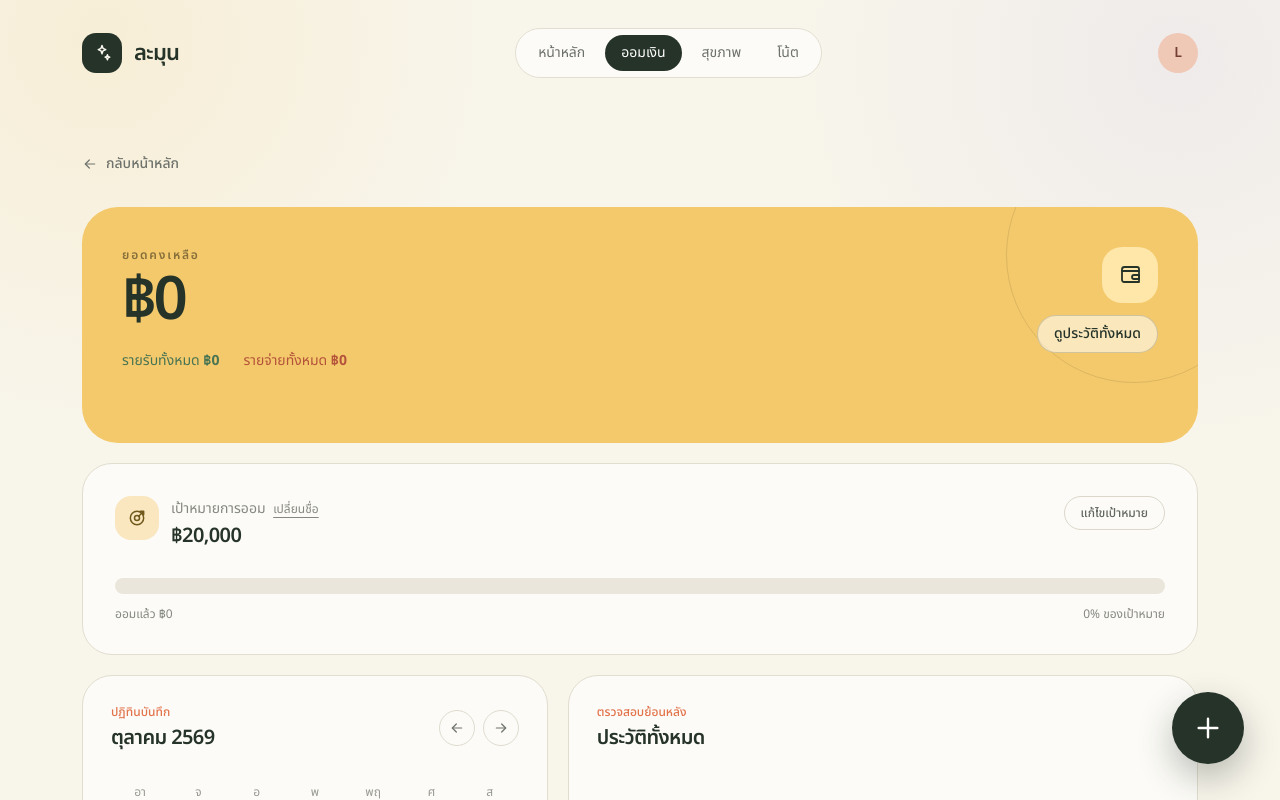
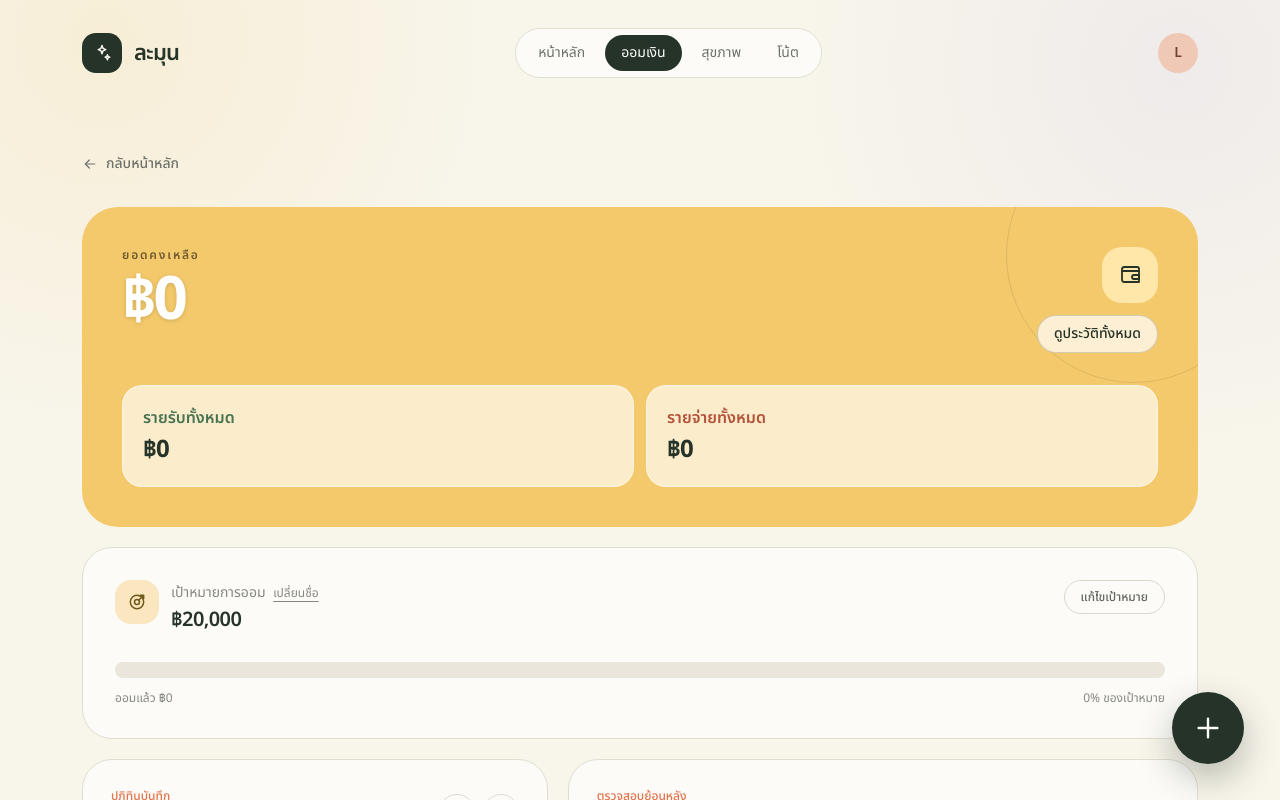
Before and after one commit to smmm1/money102, a React (Vite) app: page / in a window 1280 px wide. Both pictures are taken after a click on the button "ออมเงิน". Shown: the top 800 px of the page. Built offline with nearby package versions, Linux system fonts and the light colour scheme.

Commit message:
Restore savings hero dimensions and improve balance and totals contrast

```diff
--- a/src/SavingsPage.tsx
+++ b/src/SavingsPage.tsx
@@ -363,26 +363,32 @@ export default function SavingsPage({ onBack }: { onBack: () => void }) {
 
       <section className="relative overflow-hidden rounded-[36px] bg-[#F4C96B] p-7 md:p-10">
         <span className="absolute -right-16 -top-20 h-64 w-64 rounded-full border border-black/10" />
-        <div className="relative mb-8 flex flex-wrap items-start justify-between gap-5">
-          <div>
-            <p className="mb-2 text-xs font-semibold uppercase tracking-[0.15em] text-black/45">
+        <div className="relative mb-8 flex items-start justify-between gap-5">
+          <div className="min-w-0 flex-1">
+            <p className="mb-2 text-xs font-semibold uppercase tracking-[0.15em] text-black/55">
               ยอดคงเหลือ
             </p>
-            <h1 className="text-4xl font-semibold tracking-[-0.055em] text-[#263329] md:text-6xl">
+            <h1 className="text-4xl font-extrabold tracking-[-0.055em] text-white drop-shadow-sm md:text-6xl">
               {formatMoney.format(balance)}
             </h1>
-            <div className="mt-5 flex flex-wrap gap-x-6 gap-y-2 text-sm">
-              <span className="text-[#487453]">รายรับทั้งหมด <strong>{formatMoney.format(income)}</strong></span>
-              <span className="text-[#B4533B]">รายจ่ายทั้งหมด <strong>{formatMoney.format(expense)}</strong></span>
-            </div>
           </div>
-          <div className="flex flex-col items-end gap-3">
+          <div className="flex shrink-0 flex-col items-end gap-3">
             <span className="grid h-14 w-14 place-items-center rounded-[20px] bg-[#FFE6A9]">
               <MoneyIcon name="wallet" className="h-6 w-6" />
             </span>
-            <button onClick={() => setHistoryOpen(true)} className="rounded-full border border-[#263329]/20 bg-white/55 px-4 py-2 text-sm font-medium text-[#263329] transition hover:bg-white">
+            <button onClick={() => setHistoryOpen(true)} className="rounded-full border border-[#263329]/20 bg-white/70 px-4 py-2 text-sm font-medium text-[#263329] transition hover:bg-white">
               ดูประวัติทั้งหมด
             </button>
+          </div>
+        </div>
+        <div className="relative grid gap-3 sm:grid-cols-2">
+          <div className="rounded-[20px] border border-white/50 bg-white/65 p-4 md:p-5">
+            <p className="text-sm font-semibold text-[#487453] md:text-base">รายรับทั้งหมด</p>
+            <p className="mt-1 text-xl font-bold tracking-[-0.035em] text-[#263329] md:text-2xl">{formatMoney.format(income)}</p>
+          </div>
+          <div className="rounded-[20px] border border-white/50 bg-white/65 p-4 md:p-5">
+            <p className="text-sm font-semibold text-[#B4533B] md:text-base">รายจ่ายทั้งหมด</p>
+            <p className="mt-1 text-xl font-bold tracking-[-0.035em] text-[#263329] md:text-2xl">{formatMoney.format(expense)}</p>
           </div>
         </div>
       </section>
```
